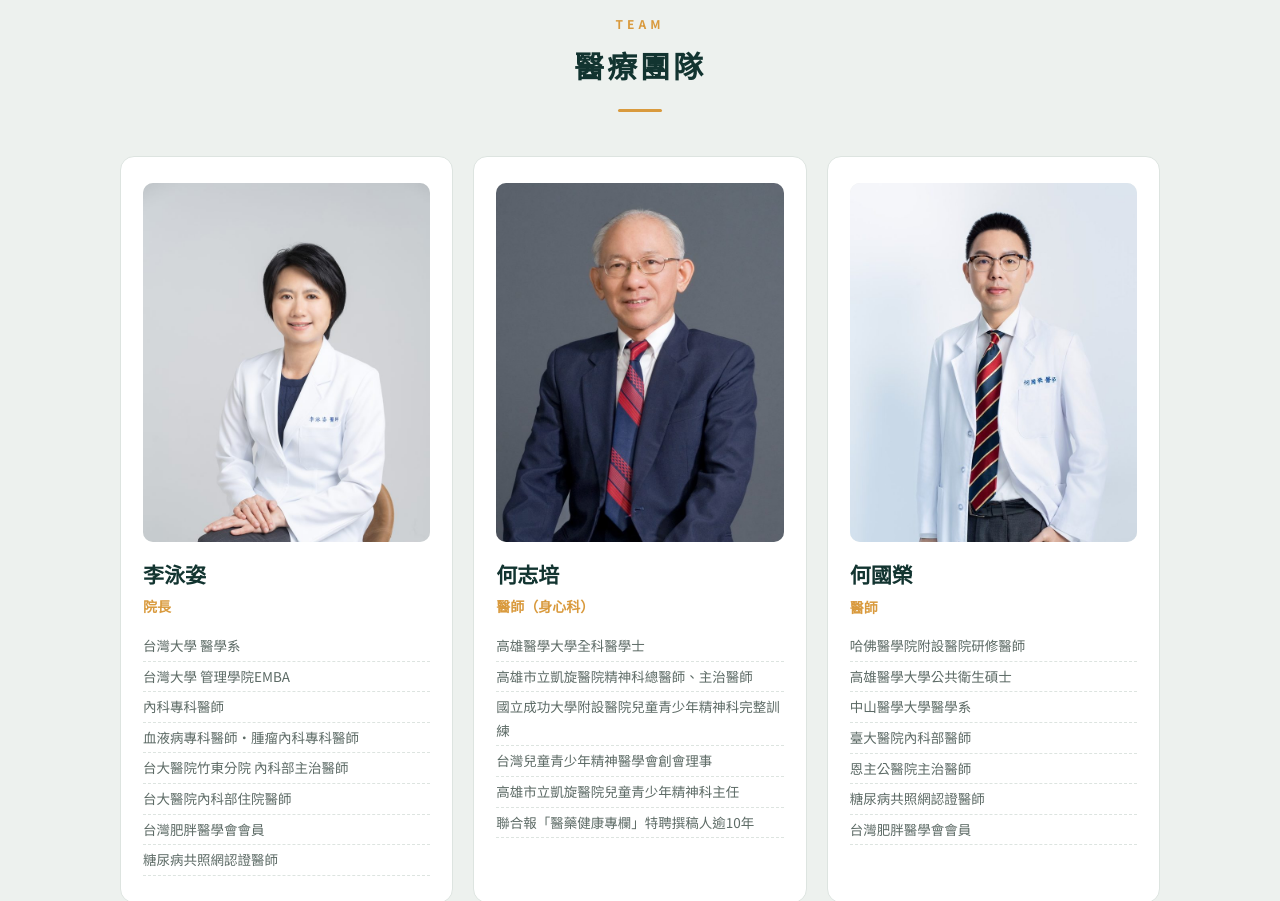
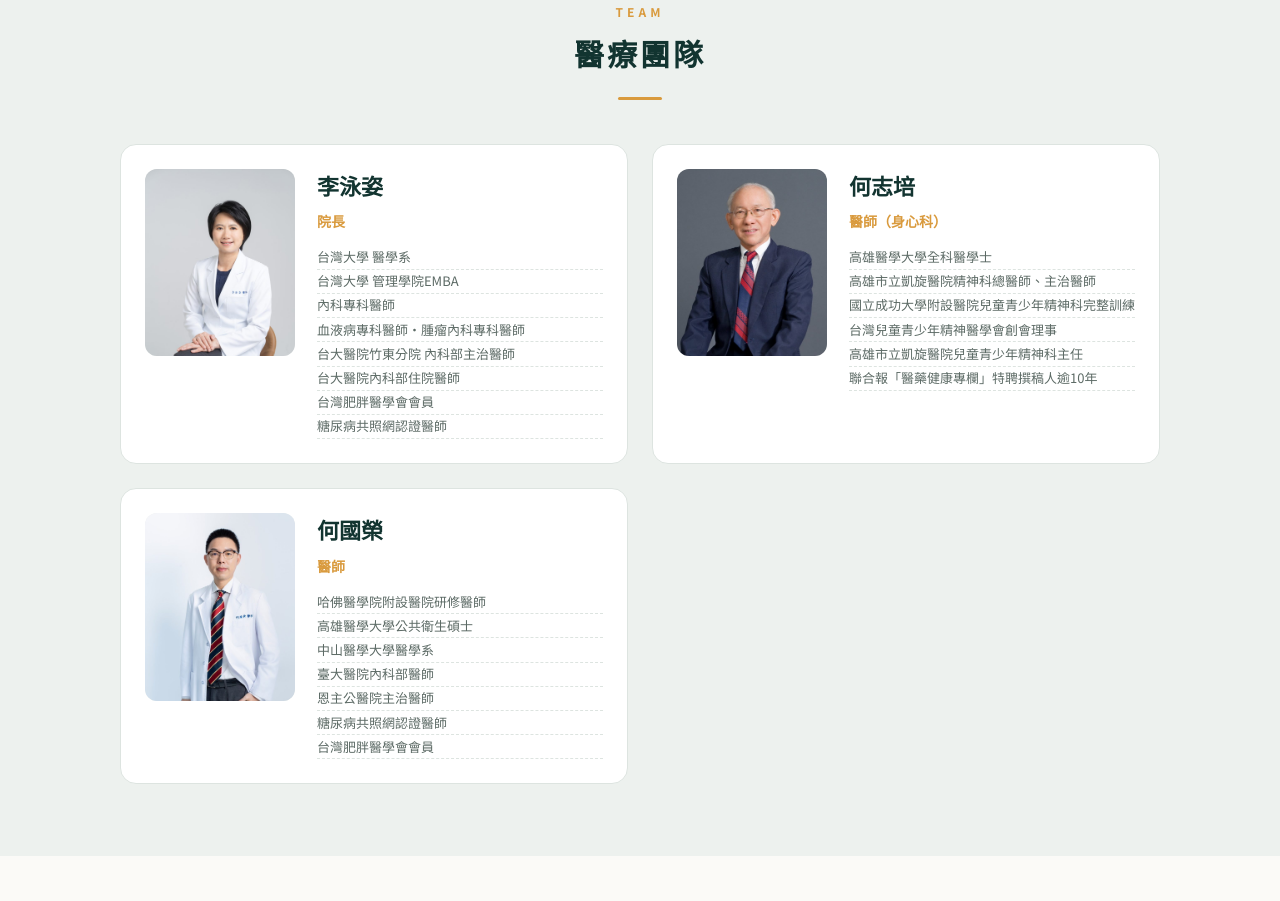
Before and after one commit to joyseeker9453-sketch/WEBSITETESTING, a website: page index.html in a window 1280 px wide. Shown: the part 2748-3649 px from the top of the page. Drawn offline with Linux system fonts and the light colour scheme.

Commit message:
Add files via upload
GREAT CHANGE ESPECIALLY TO DOC PIC

```diff
--- a/index.html
+++ b/index.html
@@ -113,6 +113,10 @@ section{padding:72px 0}
 .sec-head h2{font-family:var(--serif);font-weight:900;font-size:30px;color:var(--pine-deep);letter-spacing:3px;margin-top:6px}
 .sec-head h2::after{content:"";display:block;width:44px;height:3px;background:var(--dawn);margin:14px auto 0;border-radius:2px}
 .sec-alt{background:var(--mist)}
+/* services：標題與圖示距離縮小 */
+#services .sec-head{margin-bottom:28px}
+/* hours：上下多留白，避免底部文字被切 */
+#hours{padding:64px 0 84px}
 
 .about-grid{display:grid;grid-template-columns:1fr 1fr;gap:44px;align-items:start}
 .about-grid .badge{display:inline-block;background:var(--pine);color:#fff;font-size:13px;padding:4px 14px;border-radius:14px;margin:0 6px 10px 0}
@@ -137,14 +141,16 @@ section{padding:72px 0}
 .hours-note{text-align:center;color:var(--ink-soft);font-size:14px;margin-top:16px}
 .hours-scroll{overflow-x:auto}
 
-.team-grid{display:grid;grid-template-columns:repeat(3,1fr);gap:20px}
-.doc{background:#fff;border:1px solid var(--line);border-radius:14px;padding:26px 22px}
-.doc img.photo{width:100%;aspect-ratio:4/5;object-fit:cover;object-position:top;border-radius:10px;margin-bottom:16px;background:var(--mist)}
-.doc h3{font-family:var(--serif);font-size:21px;color:var(--pine-deep)}
-.doc .role{color:var(--dawn);font-weight:700;font-size:14px;margin-bottom:12px}
-.doc ul{list-style:none;font-size:13.5px;color:var(--ink-soft)}
-.doc li{padding:3px 0;border-bottom:1px dashed var(--line)}
+.team-grid{display:grid;grid-template-columns:repeat(2,1fr);gap:24px}
+.doc{background:#fff;border:1px solid var(--line);border-radius:16px;padding:24px;display:flex;gap:22px;align-items:flex-start}
+.doc img.photo{flex:0 0 150px;width:150px;aspect-ratio:4/5;object-fit:cover;object-position:top;border-radius:12px;background:var(--mist)}
+.doc .doc-body{flex:1;min-width:0}
+.doc h3{font-family:var(--serif);font-size:22px;color:var(--pine-deep)}
+.doc .role{color:var(--dawn);font-weight:700;font-size:14px;margin:2px 0 12px}
+.doc ul{list-style:none;font-size:13px;color:var(--ink-soft)}
+.doc li{padding:2.5px 0;border-bottom:1px dashed var(--line);line-height:1.4}
 @media(max-width:820px){.team-grid{grid-template-columns:1fr}}
+@media(max-width:420px){.doc{flex-direction:column}.doc img.photo{flex:0 0 auto;width:130px;margin:0 auto}}
 
 .cat-bar{display:flex;flex-direction:column;gap:12px;margin-bottom:36px}
 .cat-row{display:flex;gap:10px;flex-wrap:wrap;align-items:center}
@@ -407,8 +413,10 @@ function initStatic(){
 
   $('team-grid').innerHTML = SITE.team.map(t=>
     `<div class="doc">${t.photo?`<img class="photo" src="${esc(t.photo)}" alt="${esc(t.name)}${esc(t.title)}" loading="lazy">`:''}
-     <h3>${esc(t.name)}</h3><div class="role">${esc(t.title)}</div>
-     <ul>${t.creds.map(c=>`<li>${esc(c)}</li>`).join('')}</ul></div>`).join('');
+     <div class="doc-body">
+       <h3>${esc(t.name)}</h3><div class="role">${esc(t.title)}</div>
+       <ul>${t.creds.map(c=>`<li>${esc(c)}</li>`).join('')}</ul>
+     </div></div>`).join('');
 }
 
 /* ---- 載入後台維護的內容（優先讀 content.js，本機與線上都能動） ---- */
```
